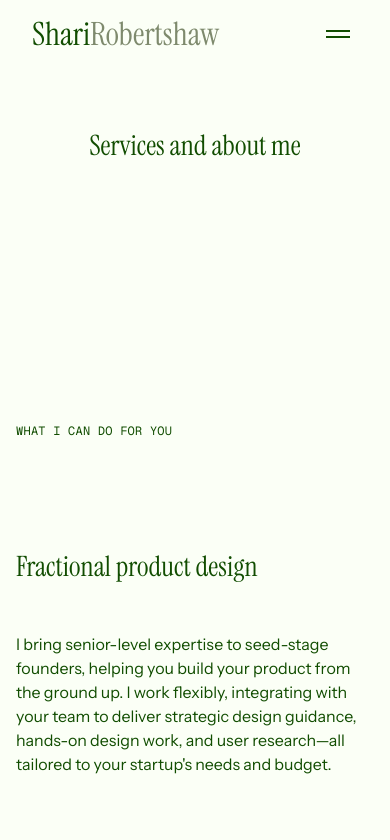
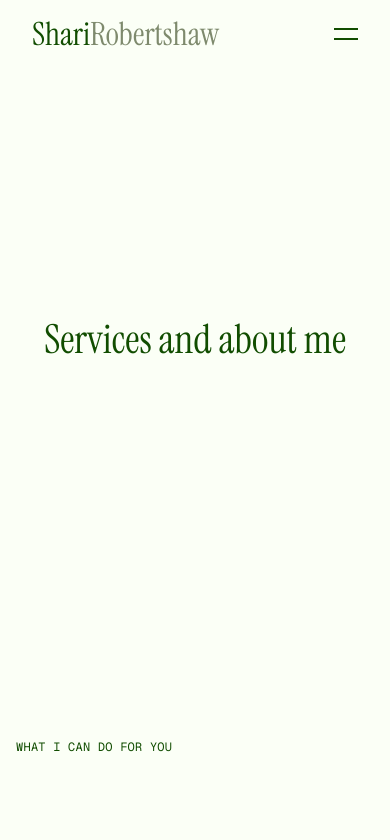
Before and after one commit to ShariRobertshaw/portfolio, a plain HTML site: page about.html in a window 390 px wide. Shown: the top 840 px of the page. Drawn offline with nearby package versions, Linux system fonts and the light colour scheme; no server answers.

Commit message:
Fix mobile menu X alignment, increase hero title size on mobile, and increase career journey text size

```diff
--- a/styles.css
+++ b/styles.css
@@ -92,12 +92,17 @@ body {
 .hamburger-menu {
     display: none;
     flex-direction: column;
+    justify-content: center;
+    align-items: center;
     gap: 4px;
     background: none;
     border: none;
     cursor: pointer;
     padding: 8px;
     z-index: 1001;
+    position: relative;
+    width: 24px;
+    height: 24px;
 }
 
 .hamburger-line {
@@ -105,14 +110,26 @@ body {
     height: 2px;
     background-color: var(--green-dark);
     transition: all 0.3s ease;
+    position: absolute;
+    left: 0;
+}
+
+.hamburger-line:nth-child(1) {
+    top: 6px;
+}
+
+.hamburger-line:nth-child(2) {
+    top: 16px;
 }
 
 .hamburger-menu.active .hamburger-line:nth-child(1) {
-    transform: rotate(45deg) translate(6px, 6px);
+    top: 11px;
+    transform: rotate(45deg);
 }
 
 .hamburger-menu.active .hamburger-line:nth-child(2) {
-    transform: rotate(-45deg) translate(6px, -6px);
+    top: 11px;
+    transform: rotate(-45deg);
 }
 
 .mobile-menu-overlay {
@@ -850,9 +867,18 @@ body {
         gap: 60px;
     }
 
+    .hero-section {
+        display: flex;
+        align-items: center;
+        justify-content: center;
+        min-height: 60vh;
+        padding-top: 60px;
+        padding-bottom: 40px;
+    }
+
     .hero-title {
-        font-size: 36px;
-        line-height: 44px;
+        font-size: 48px;
+        line-height: 56px;
     }
 
     .work-gallery {
@@ -913,9 +939,14 @@ body {
 }
 
 @media (max-width: 480px) {
+    .hero-section {
+        min-height: 50vh;
+        padding-top: 40px;
+    }
+
     .hero-title {
-        font-size: 28px;
-        line-height: 36px;
+        font-size: 40px;
+        line-height: 48px;
     }
 
     .btn {
@@ -1262,9 +1293,17 @@ body {
 }
 
 @media (max-width: 768px) {
+    .about-hero {
+        display: flex;
+        align-items: center;
+        justify-content: center;
+        min-height: 60vh;
+        margin-bottom: 80px;
+    }
+
     .about-hero .hero-title {
-        font-size: 36px;
-        line-height: 44px;
+        font-size: 48px;
+        line-height: 56px;
     }
 
     .services-grid-about {
@@ -1297,8 +1336,8 @@ body {
     }
 
     .career-bio-text {
-        font-size: 18px;
-        line-height: 28px;
+        font-size: 24px;
+        line-height: 32px;
     }
 
     .accordion-header {
@@ -1334,9 +1373,14 @@ body {
 }
 
 @media (max-width: 480px) {
+    .about-hero {
+        min-height: 50vh;
+        margin-bottom: 60px;
+    }
+
     .about-hero .hero-title {
-        font-size: 28px;
-        line-height: 36px;
+        font-size: 40px;
+        line-height: 48px;
     }
 
     .service-block {
@@ -1364,8 +1408,8 @@ body {
     }
 
     .career-bio-text {
-        font-size: 16px;
-        line-height: 24px;
+        font-size: 20px;
+        line-height: 28px;
     }
 
     .accordion-header {
```
